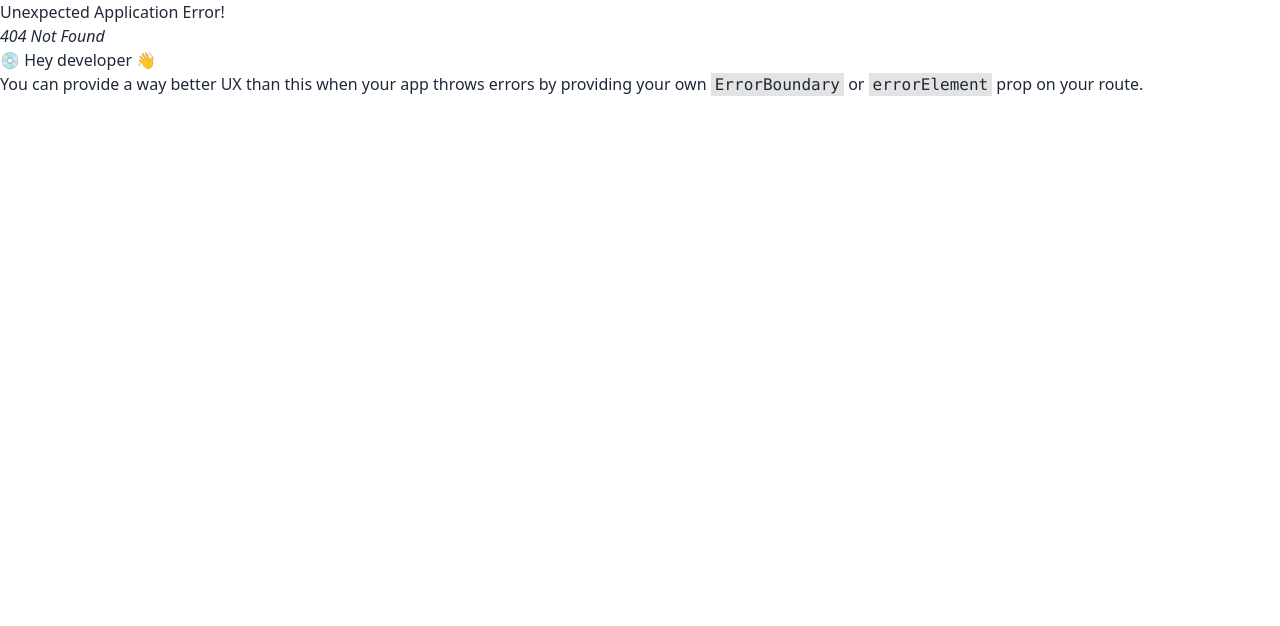
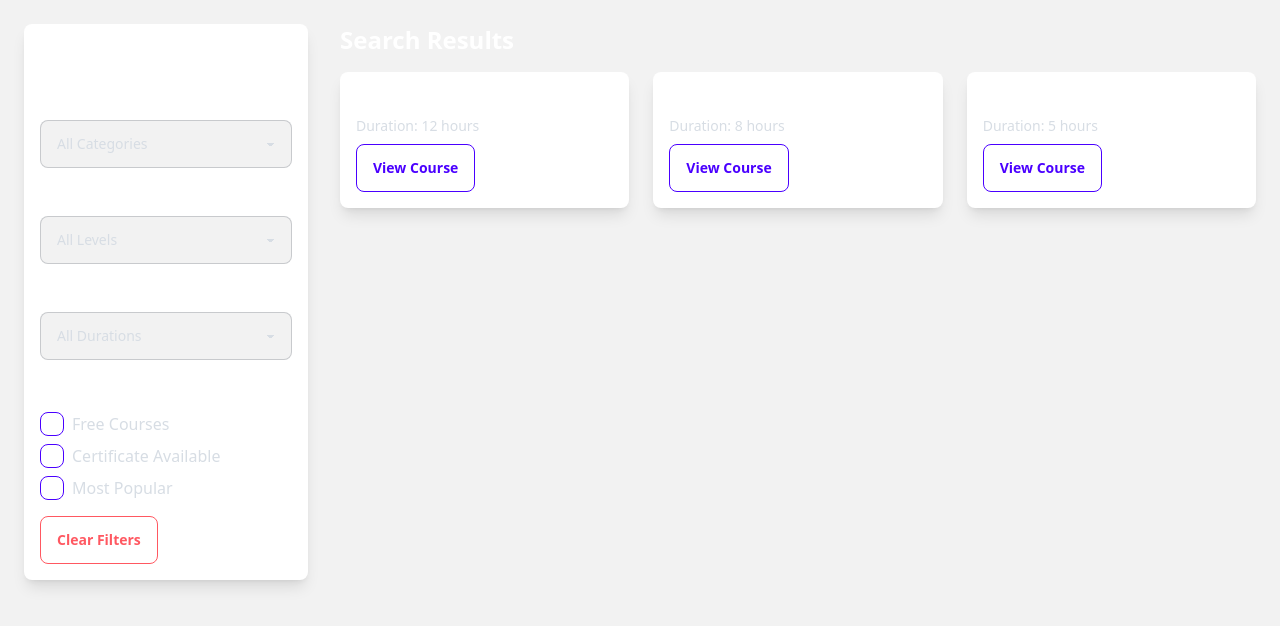
Before and after one commit to ManikMaity/Coursify, a React (Vite) app in the folder frontend/: page /search/1 in a window 1280 px wide. Before the commit this address had no page. Shown: the top 626 px of the page. Built offline with nearby package versions, Linux system fonts and the light colour scheme; no server answers.

Commit message:
Adedd search and course details page ui, added favicon

```diff
--- a/frontend/index.html
+++ b/frontend/index.html
@@ -2,7 +2,7 @@
 <html lang="en">
   <head>
     <meta charset="UTF-8" />
-    <link rel="icon" type="image/svg+xml" href="/vite.svg" />
+    <link rel="icon" type="image/svg+xml" href="/favicon.ico" />
     <meta name="viewport" content="width=device-width, initial-scale=1.0" />
     <title>Coursifiy</title>
   </head>
--- a/frontend/src/components/CourseCard.jsx
+++ b/frontend/src/components/CourseCard.jsx
@@ -19,7 +19,8 @@ function CourseCard({course, purchased = false}) {
     }
   });
 
-function handleEnroll (){
+function handleEnroll (e){
+  e.stopPropagation();
   mutation.mutate(course._id);
 }
 
@@ -27,8 +28,13 @@ function handleStartCourse(){
   navigator(`/coursePage/${course._id}`);
 }
 
+function handleCardClick(e){
+  e.stopPropagation();
+  navigator(`/detail/${course._id}`);
+}
+
   return (
-    <div key={course?.id} className="card bg-base-100 shadow-lg">
+    <div onClick={handleCardClick} key={course?.id} className="card bg-base-100 shadow-lg cursor-pointer">
             <figure>
               <img src={course?.imageLink} alt={course?.title} className="w-full h-40 object-cover" />
             </figure>
--- a/frontend/src/components/Header.jsx
+++ b/frontend/src/components/Header.jsx
@@ -1,4 +1,4 @@
-import React from "react";
+import React, { useState } from "react";
 import { useQuery } from "react-query";
 import fetchUsername from "../services/fetchUsername";
 import { Link, useNavigate } from "react-router-dom";
@@ -14,6 +14,13 @@ function Header() {
       staleTime: 1000 * 60 * 10,
     }
   );
+  const [search, setSearch] = useState("");
+
+  function handleSearch(e) {
+    e.preventDefault()
+    if (search.trim() === "") return;
+    navigator(`/search/${search}`);
+  }
 
   if (isLoading) {
     return <div className="h-30 w-full skeleton"></div>;
@@ -23,7 +30,7 @@ function Header() {
   }
 
   return (
-    <div className="navbar bg-base-100 shadow sticky top-0 z-10">
+    <div className="navbar bg-base-100 shadow sticky top-0 z-50">
       <div className="flex-1 navbar-start">
         <Link to="/" className="btn btn-ghost text-xl">
           Coursify
@@ -44,13 +51,15 @@ function Header() {
         <Link to={"/admin"} className="btn btn-primary btn-sm btn-outline">
           🧑‍🏫 Admin
         </Link>
-        <div className="form-control">
+        <form onSubmit={(e) => handleSearch(e)} className="form-control">
           <input
+          value={search}
+          onChange={(e) => setSearch(e.target.value)}
             type="text"
             placeholder="Search"
             className="input input-bordered w-24 md:w-auto"
           />
-        </div>
+        </form>
         {isLoading || (isError && <div className="h-10 w-10 skeleton"></div>)}
         {isFetched && (
           <div className="dropdown dropdown-end">
--- /dev/null
+++ b/frontend/src/components/SearchFilter.jsx
@@ -0,0 +1,71 @@
+import React from 'react'
+
+function SearchFilter() {
+  return (
+    <div className="md:col-span-1 bg-base-100 p-4 rounded-lg shadow-lg">
+    <h2 className="text-2xl font-bold text-white mb-4">Filters</h2>
+
+    {/* Category Filter */}
+    <div className="mb-4">
+      <label className="block text-md font-semibold text-white mb-2">Category</label>
+      <select className="select select-bordered w-full bg-base-200 text-neutral-content focus:outline-none focus:ring-2 focus:ring-primary">
+        <option>All Categories</option>
+        <option>Web Development</option>
+        <option>Data Science</option>
+        <option>Machine Learning</option>
+        <option>Marketing</option>
+      </select>
+    </div>
+
+    {/* Difficulty Filter */}
+    <div className="mb-4">
+      <label className="block text-md font-semibold text-white mb-2">Difficulty</label>
+      <select className="select select-bordered w-full bg-base-200 text-neutral-content focus:outline-none focus:ring-2 focus:ring-primary">
+        <option>All Levels</option>
+        <option>Beginner</option>
+        <option>Intermediate</option>
+        <option>Advanced</option>
+      </select>
+    </div>
+
+    {/* Duration Filter */}
+    <div className="mb-4">
+      <label className="block text-md font-semibold text-white mb-2">Duration</label>
+      <select className="select select-bordered w-full bg-base-200 text-neutral-content focus:outline-none focus:ring-2 focus:ring-primary">
+        <option>All Durations</option>
+        <option>Less than 1 hour</option>
+        <option>1-3 hours</option>
+        <option>3-6 hours</option>
+        <option>More than 6 hours</option>
+      </select>
+    </div>
+
+    {/* Additional Filters */}
+    <div className="mb-4">
+      <h3 className="text-lg font-semibold text-white mb-2">Additional Filters</h3>
+      <div className="flex flex-col gap-2">
+        <div className="flex items-center">
+          <input type="checkbox" id="free" className="checkbox checkbox-primary" />
+          <label htmlFor="free" className="ml-2 text-neutral-content">Free Courses</label>
+        </div>
+        <div className="flex items-center">
+          <input type="checkbox" id="certificate" className="checkbox checkbox-primary" />
+          <label htmlFor="certificate" className="ml-2 text-neutral-content">Certificate Available</label>
+        </div>
+        <div className="flex items-center">
+          <input type="checkbox" id="popular" className="checkbox checkbox-primary" />
+          <label htmlFor="popular" className="ml-2 text-neutral-content">Most Popular</label>
+        </div>
+      </div>
+    </div>
+
+    {/* Clear Filters Button */}
+    <div className="flex justify-start mt-4">
+      <button className="btn btn-outline btn-error">Clear Filters</button>
+    </div>
+  </div>
+
+  )
+}
+
+export default SearchFilter
--- /dev/null
+++ b/frontend/src/components/SearchResult.jsx
@@ -0,0 +1,45 @@
+import React from 'react'
+
+function SearchResult() {
+  return (
+    <div className="md:col-span-3">
+    <h2 className="text-2xl font-bold text-white mb-4">Search Results</h2>
+    <div className="grid grid-cols-1 sm:grid-cols-2 lg:grid-cols-3 gap-6">
+      {/* Course Cards */}
+      <div className="bg-base-100 p-4 rounded-lg shadow-lg">
+        <h3 className="text-lg font-bold text-white">React Basics</h3>
+        <p className="text-sm text-neutral-content">Duration: 12 hours</p>
+        <a
+          href="#"
+          className="btn btn-outline btn-primary mt-2"
+        >
+          View Course
+        </a>
+      </div>
+      <div className="bg-base-100 p-4 rounded-lg shadow-lg">
+        <h3 className="text-lg font-bold text-white">Advanced JavaScript</h3>
+        <p className="text-sm text-neutral-content">Duration: 8 hours</p>
+        <a
+          href="#"
+          className="btn btn-outline btn-primary mt-2"
+        >
+          View Course
+        </a>
+      </div>
+      <div className="bg-base-100 p-4 rounded-lg shadow-lg">
+        <h3 className="text-lg font-bold text-white">UI/UX Design</h3>
+        <p className="text-sm text-neutral-content">Duration: 5 hours</p>
+        <a
+          href="#"
+          className="btn btn-outline btn-primary mt-2"
+        >
+          View Course
+        </a>
+      </div>
+      {/* Additional Course Cards can be added similarly */}
+    </div>
+  </div>
+  )
+}
+
+export default SearchResult
--- /dev/null
+++ b/frontend/src/pages/CourseDetail.jsx
@@ -0,0 +1,101 @@
+import React from "react";
+
+const CourseDetail = () => {
+  return (
+    <div className="min-h-screen p-6 bg-base-200">
+      <div className="container mx-auto">
+        {/* Course Header */}
+        <div className="bg-base-100 md:h-44  relative rounded-lg overflow-hidden shadow-lg mb-8">
+          <img
+            className="w-full h-full absolute object-cover z-0 brightness-50"
+            src="https://d3njjcbhbojbot.cloudfront.net/api/utilities/v1/imageproxy/https://coursera_assets.s3.amazonaws.com/images/f9981360ed304b477666954b42d5586f.png?auto=format%2Ccompress&dpr=2&w=562&h=221&q=40&fit=crop"
+            alt="backgroundImage"
+          />
+          <div className="p-6 z-10 relative">
+            <h1 className="text-4xl font-bold text-white">
+              React for Beginners
+            </h1>
+            <p className="text-md text-neutral-content mt-2">
+              Master the basics of React and build interactive web applications
+            </p>
+          </div>
+        </div>
+
+        {/* Main Content */}
+        <div className="grid grid-cols-1 md:grid-cols-3 gap-8">
+          {/* Course Details Section */}
+          <div className="md:col-span-2 bg-base-100 p-6 rounded-lg shadow-lg">
+            <h2 className="text-2xl font-bold text-white mb-4">
+              Course Overview
+            </h2>
+            <p className="text-neutral-content mb-4">
+              This course provides a comprehensive introduction to React, one of
+              the most popular JavaScript libraries for building modern web
+              applications. You'll learn about React components, state, props,
+              lifecycle methods, hooks, and more. This course is perfect for
+              beginners who want to start their journey in web development with
+              React.
+            </p>
+
+            <h3 className="text-lg font-semibold text-white mb-2">
+              What You'll Learn:
+            </h3>
+            <ul className="list-disc list-inside text-neutral-content mb-4">
+              <li>Building components in React</li>
+              <li>Managing state and props</li>
+              <li>Understanding the component lifecycle</li>
+              <li>Using hooks like useState and useEffect</li>
+              <li>Creating interactive user interfaces</li>
+            </ul>
+
+            <h3 className="text-lg font-semibold text-white mb-2">
+              Requirements:
+            </h3>
+            <p className="text-neutral-content">
+              Basic knowledge of HTML, CSS, and JavaScript is recommended.
+            </p>
+          </div>
+
+          {/* Course Information Section */}
+          <div className="bg-base-100 p-6 rounded-lg shadow-lg">
+            <h3 className="text-2xl font-bold text-white mb-4">
+              Course Information
+            </h3>
+            <div className="mb-4">
+              <p className="text-md font-semibold text-neutral-content">
+                Instructor:
+              </p>
+              <p className="text-neutral-content">John Doe</p>
+            </div>
+
+            <div className="mb-4">
+              <p className="text-md font-semibold text-neutral-content">
+                Duration:
+              </p>
+              <p className="text-neutral-content">12 hours (self-paced)</p>
+            </div>
+
+            <div className="mb-4">
+              <p className="text-md font-semibold text-neutral-content">
+                Difficulty Level:
+              </p>
+              <p className="text-neutral-content">Beginner</p>
+            </div>
+
+            <div className="mb-4">
+              <p className="text-md font-semibold text-neutral-content">
+                Language:
+              </p>
+              <p className="text-neutral-content">English</p>
+            </div>
+
+            {/* Enroll Button */}
+            <button className="btn btn-primary w-full mt-4">Enroll Now</button>
+          </div>
+        </div>
+      </div>
+    </div>
+  );
+};
+
+export default CourseDetail;
--- /dev/null
+++ b/frontend/src/pages/Search.jsx
@@ -0,0 +1,18 @@
+import React from 'react';
+import SearchFilter from '../components/SearchFilter';
+import SearchResult from '../components/SearchResult';
+
+const Search = () => {
+  return (
+    <div className="min-h-screen p-6 bg-base-200">
+      <div className="container mx-auto">
+        <div className="grid grid-cols-1 md:grid-cols-4 gap-8">
+          <SearchFilter/>
+            <SearchResult/>
+        </div>
+      </div>
+    </div>
+  );
+};
+
+export default Search;
```
Also changed, not shown: frontend/src/App.jsx (+10 -0 lines), 1 other file (tests, documents, lock files or other folders).
